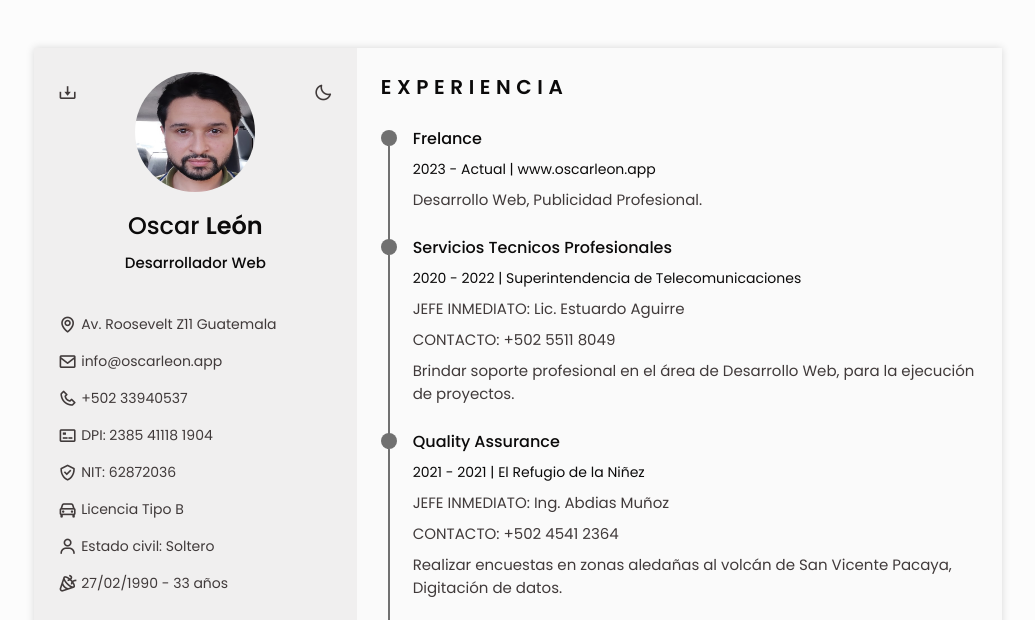
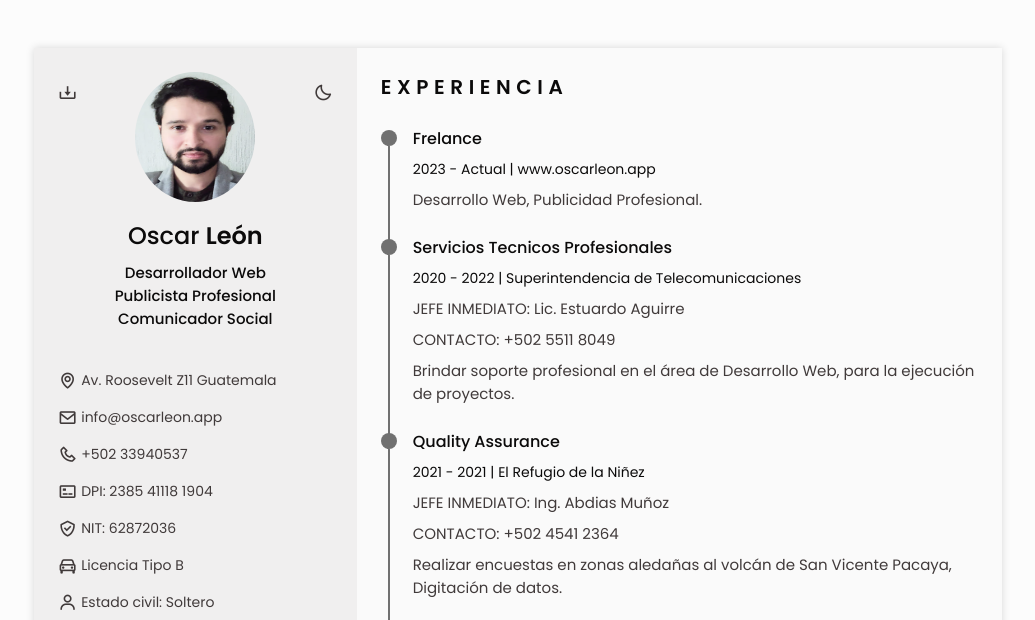
Before and after one commit to oscardev-fe/oscarleon.app-cv, a plain HTML site: page index.html in a window 1280 px wide. Shown: the top 620 px of the page, without its empty margins (122-1157 px from the left). Drawn offline with nearby package versions, Linux system fonts and the light colour scheme.

Commit message:
nueva foto de perfil

```diff
--- a/assets/css/styles.css
+++ b/assets/css/styles.css
@@ -332,7 +332,7 @@ img{
 
 .home_img{
   width: 120px;
-  height: 120px;
+  height: 130px;
   border-radius: 50%;
   justify-self: center;
   margin-bottom: var(--mb-1);
--- a/index.html
+++ b/index.html
@@ -79,10 +79,10 @@
                     <section class="home" id="home">
                         <div class="home_container section bd-grid">
                             <div class="home_data bd-grid">
-                                <img src="assets/img/perfil.jpg" alt="" class="home_img">
+                                <img src="assets/img/P¡erfil2.png" alt="" class="home_img">
 
                                 <h1 class="home_title">Oscar <b>León</b></h1>
-                                <h3 class="home_profession">Desarrollador Web</h3>
+                                <h3 class="home_profession">Desarrollador Web <br> Publicista Profesional <br> Comunicador Social</h3>
 
 
                                  <div>
```
Also changed, not shown: assets/img/P¡erfil2.png (added), assets/img/perfil.jpg (deleted).
